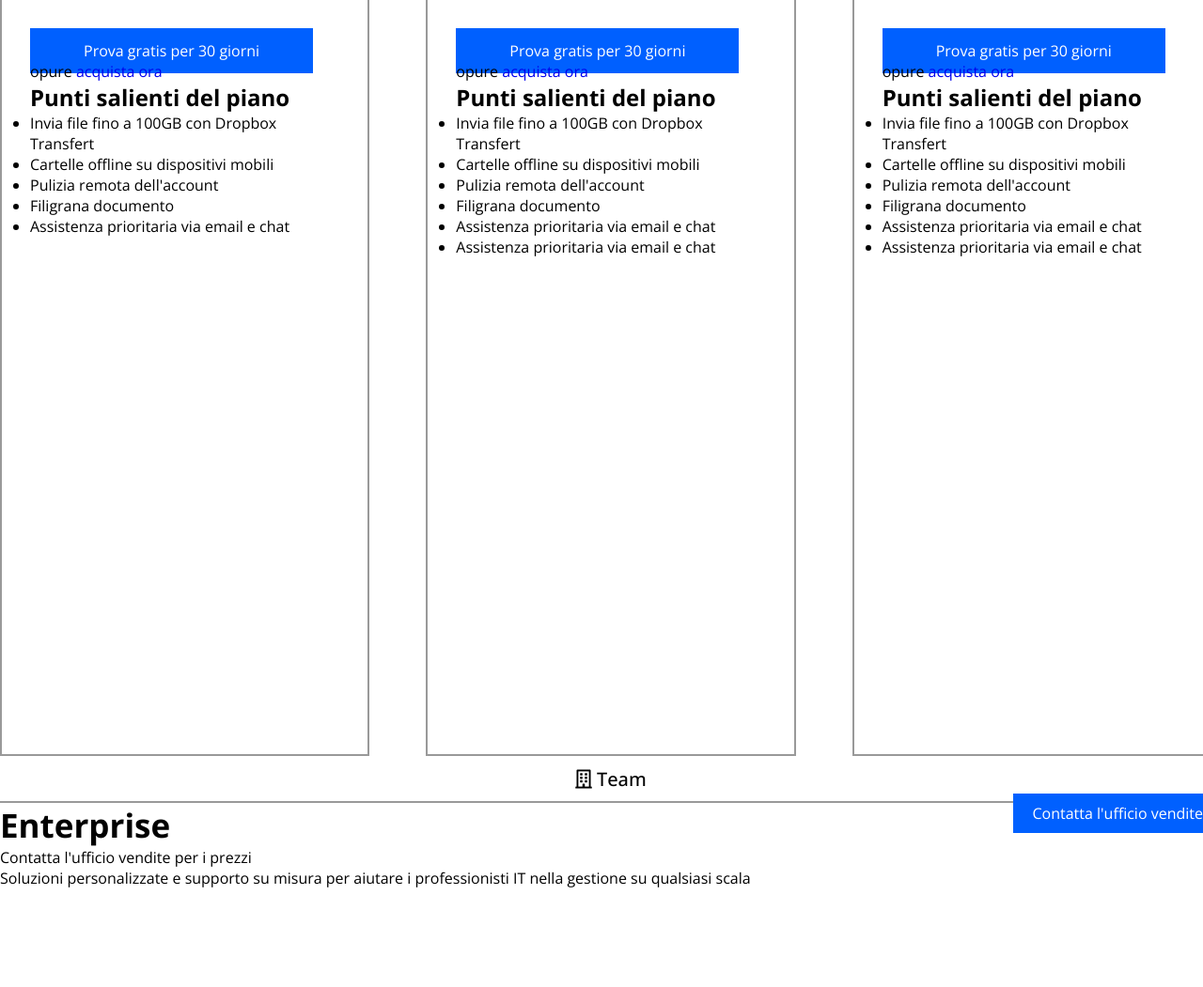
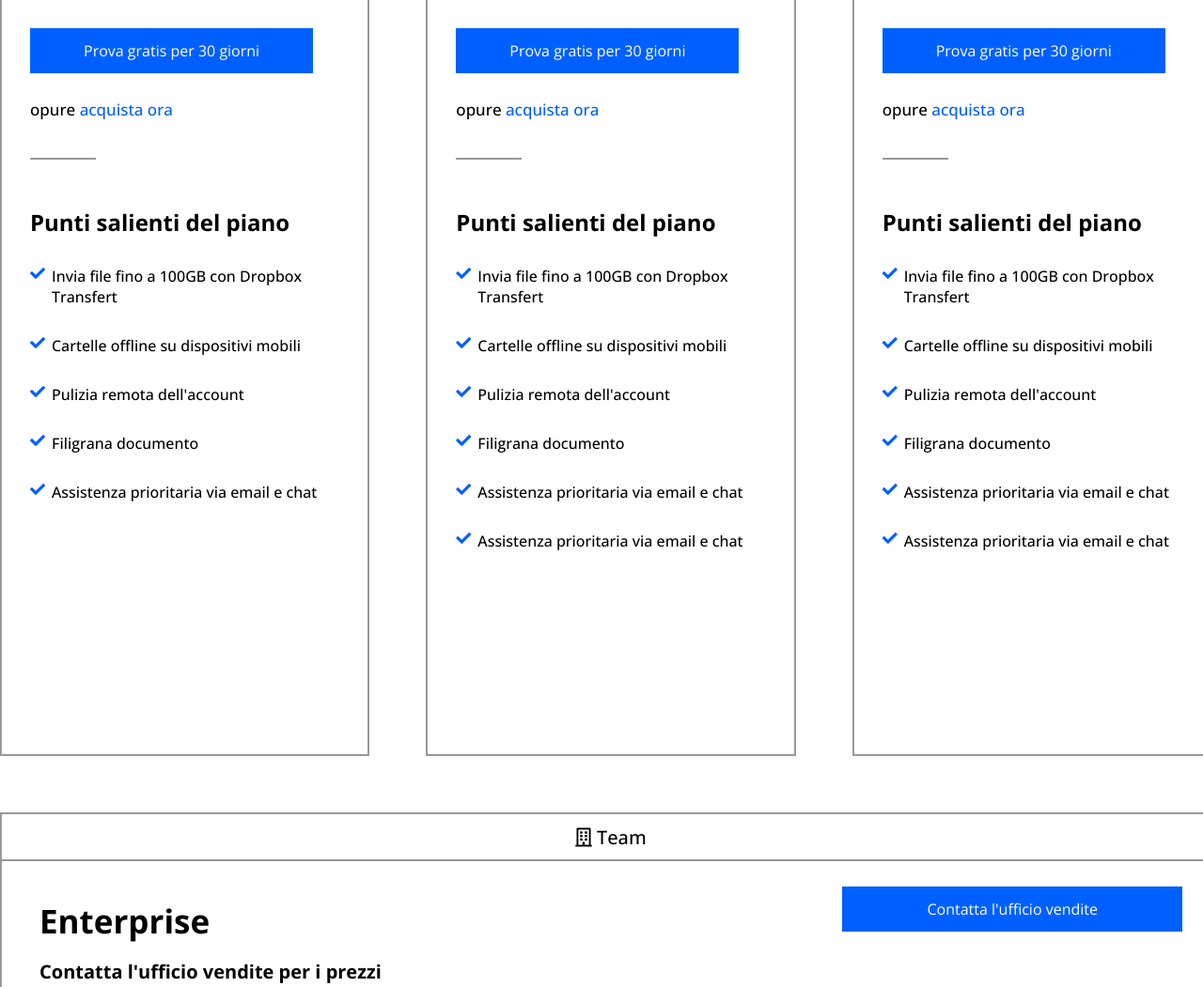
Before and after one commit to alegreco7/htmlcss-dropbox, a plain HTML site: page index.html in a window 1280 px wide. Shown: the part 1740-2791 px from the top of the page at 94% size. Before the commit the page ends 2686 px from the top, so only its background shows below. Drawn offline with nearby package versions, Linux system fonts and the light colour scheme.

Commit message:
style column

```diff
--- a/css/style.css
+++ b/css/style.css
@@ -220,3 +220,57 @@ section{
     text-align: center;
     padding: 13px 57px;
 }
+
+.buy-now{
+    margin-top: 40px;
+    font-size: 17px;
+    margin-bottom: 40px;
+    font-weight: 500;
+}
+.buy-now span a{
+    color: #0060FF;
+}
+.line{
+    width: 70px;
+    border-top: 2px solid #999;
+    margin-bottom: 50px;
+}
+.col-main ul{
+    margin-top: 30px;
+}
+.col-main ul li{
+    margin: 30px 0px;
+    font-weight: 500;
+    list-style-type: none;
+    position: relative;
+    padding-left: 23px;
+}
+.col-main ul li::before{
+    font-family: "Font Awesome 5 Free";
+    font-weight: 900;
+    content: "\f00c";
+    color: #0060FF;
+    position: absolute;
+    left: 0px;
+}
+.col-footer{
+    margin-top: 60px;
+    width: 100%;
+    height: 280px;
+    border: 2px solid #999;
+}
+.col-footer-content{
+    padding: 40px;
+}
+.office .pulsante a{
+    padding: 13px 90px;
+}
+.footer-content-text div{
+    font-weight: bold;
+    margin-top: 17px;
+    font-size: 20px;
+}
+.solution{
+    font-size: 20px;
+    padding-left: 40px;
+}
```
